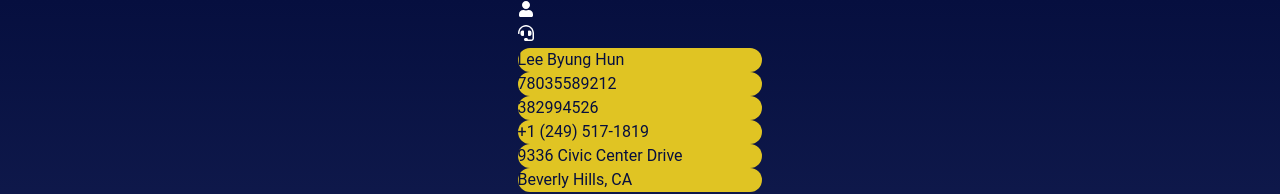
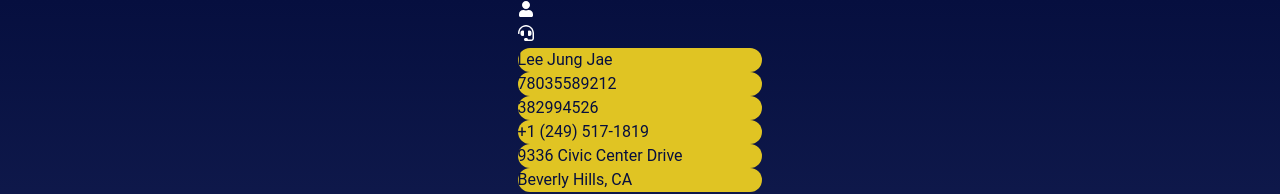
Before and after one commit to tradeunionbank/tradeunionbank.github.io, a React (Vite) app: page /dashboard in a window 1280 px wide. Shown: the top 194 px of the page. Built offline with nearby package versions, Linux system fonts and the light colour scheme; sample sign-in values are in the browser's storage.

Commit message:
second commit

```diff
--- a/src/pages/DashBoard.jsx
+++ b/src/pages/DashBoard.jsx
@@ -93,7 +93,7 @@ const DashBoard = () => {
         >
           <div className="sr profile w-full border p-4 shadow-lg rounded-xl bg-white mb-4">
             <div className="gap-2 p-1">
-              <p className="pee font-bold mb-2 text-center">Lee Byung Hun</p>
+              <p className="pee font-bold mb-2 text-center">Lee Jung Jae</p>
               <p className="pee font-bold mb-2 text-center">78035589212</p>
               <p className="pee font-bold mb-2 text-center">382994526</p>
               <p className="pee font-bold mb-2 text-center">+1 (249) 517-1819</p>
--- a/src/pages/LoginPage.jsx
+++ b/src/pages/LoginPage.jsx
@@ -12,7 +12,7 @@ const LoginPage = () => {
   const navigate = useNavigate();
 
   const handleLogin = () => {
-    const correctUsername = "leeByunghuN970";
+    const correctUsername = "leeJungJae147";
     const correctPassword = "33waveaway%$_";
 
     if (username === correctUsername && password === correctPassword) {
```
